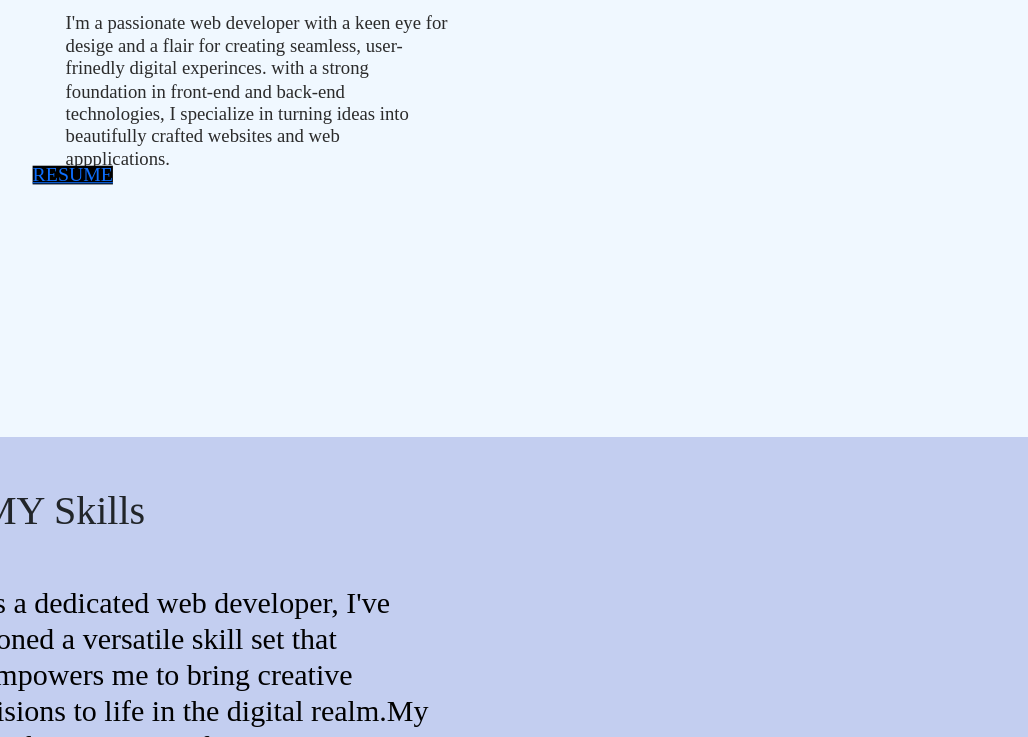
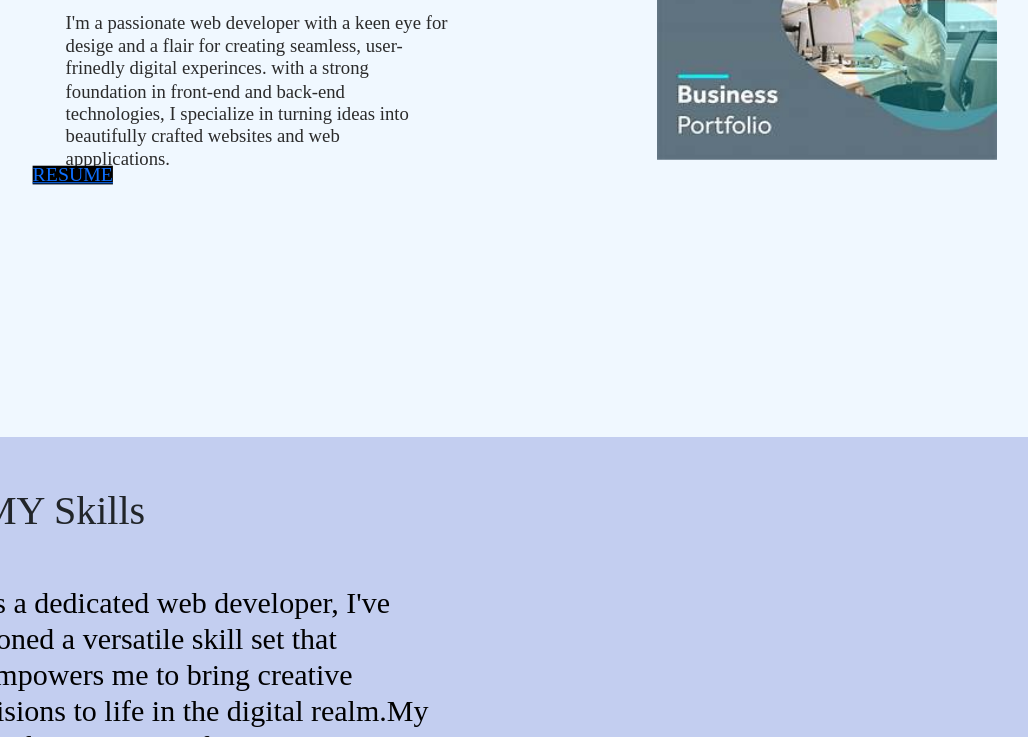
Before and after one commit to spyshiv60/portfolio, a plain HTML site: page index.html in a window 1280 px wide. Shown: the part 363-1100 px from the top of the page, without its empty margins (69-1097 px from the left). Drawn offline with nearby package versions, Linux system fonts and the light colour scheme; files whose address does not match are found by name.

Commit message:
Update index.html

```diff
--- a/index.html
+++ b/index.html
@@ -37,7 +37,7 @@
     <div id="main">
         <div id="page">
 
-            <img src="potfolio/portfolio.jpeg" style="padding: 150px;
+            <img src="portfolio/portfolio.jpeg" style="padding: 150px;
               border-radius: 50%," alt="" />
 
             <div id="text">
```
